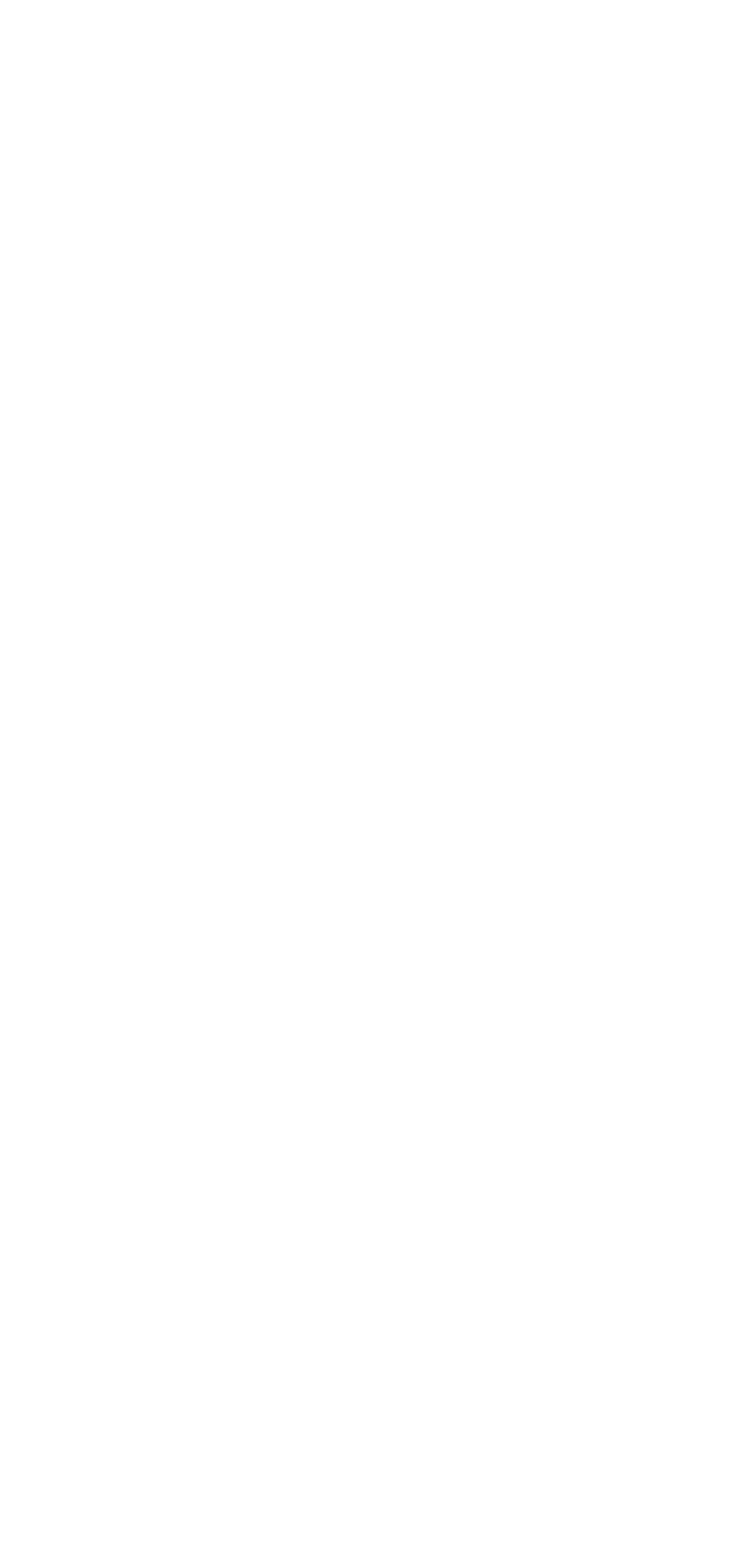
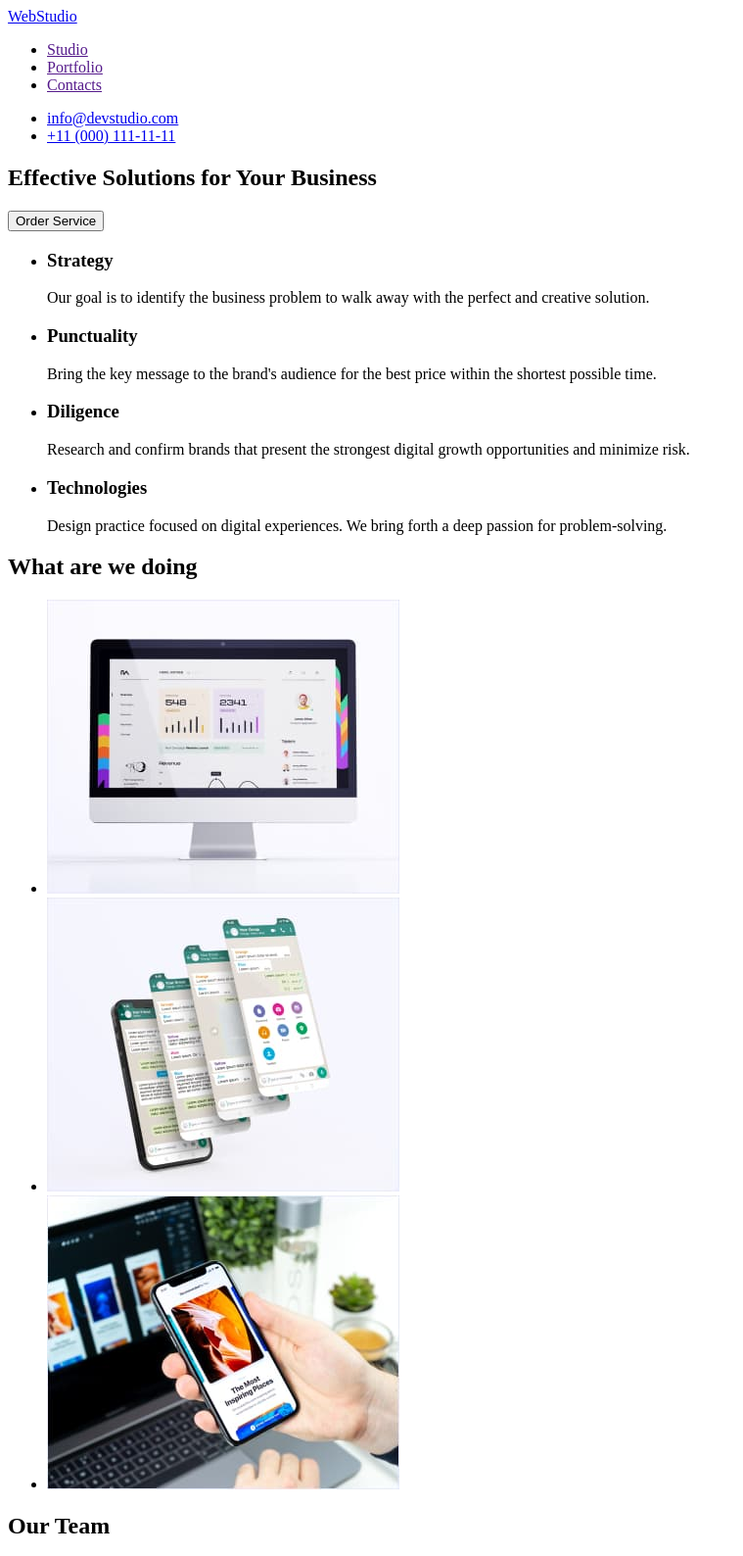
Before and after one commit to Viter78/goit-markup-hw-01, a plain HTML site: page index.html in a window 1280 px wide. Shown: the top 1588 px of the page at 98% size, without its empty margins (0-759 px from the left). Before the commit the page ends 800 px from the top, so only its background shows below. Drawn offline with Linux system fonts and the light colour scheme.

Commit message:
update index.html file

```diff
--- a/index.html
+++ b/index.html
@@ -4,7 +4,152 @@
     <meta charset="UTF-8" />
     <meta http-equiv="X-UA-Compatible" content="IE=edge" />
     <meta name="viewport" content="width=device-width, initial-scale=1.0" />
-    <title>Document</title>
+    <title>WebStudio</title>
   </head>
-  <body></body>
+
+  <body>
+    <header>
+      <nav>
+        <a href="./index.html">WebStudio</a>
+        <ul>
+          <li><a href="">Studio</a></li>
+          <li><a href="">Portfolio</a></li>
+          <li><a href="">Contacts</a></li>
+        </ul>
+      </nav>
+      <adress>
+        <ul>
+          <li>
+            <a href="mailto:info@devstudio.com">info@devstudio.com</a>
+          </li>
+          <li>
+            <a href="tel:+110001111111">+11 (000) 111-11-11</a>
+          </li>
+        </ul>
+      </adress>
+    </header>
+
+    <main>
+      <section>
+        <h1>Effective Solutions for Your Business</h1>
+        <button type="button">Order Service</button>
+      </section>
+      <section>
+        <h2 hidden>features</h2>
+        <ul>
+          <li>
+            <h3>Strategy</h3>
+            <p>
+              Our goal is to identify the business problem to walk away with the
+              perfect and creative solution.
+            </p>
+          </li>
+          <li>
+            <h3>Punctuality</h3>
+            <p>
+              Bring the key message to the brand's audience for the best price
+              within the shortest possible time.
+            </p>
+          </li>
+
+          <li>
+            <h3>Diligence</h3>
+            <p>
+              Research and confirm brands that present the strongest digital
+              growth opportunities and minimize risk.
+            </p>
+          </li>
+          <li>
+            <h3>Technologies</h3>
+            <p>
+              Design practice focused on digital experiences. We bring forth a
+              deep passion for problem-solving.
+            </p>
+          </li>
+        </ul>
+      </section>
+      <section>
+        <h2>What are we doing</h2>
+        <ul>
+          <li>
+            <img
+              src="./images/Rectangle 1.jpg"
+              alt="mac"
+              width="360"
+              heigth="300"
+            />
+          </li>
+          <li>
+            <img
+              src="./images/Rectangle 2.jpg"
+              alt="iphone"
+              width="360"
+              heigth="300"
+            />
+          </li>
+          <li>
+            <img
+              src="./images/Rectangle 3.jpg"
+              alt="notebook-and-phone"
+              width="360"
+              heigth="300"
+            />
+          </li>
+        </ul>
+      </section>
+      <section>
+        <h2>Our Team</h2>
+        <ul>
+          <li>
+            <img
+              src="./images/img1.jpg"
+              alt="mark-guerrero"
+              width="264"
+              heigth="260"
+            />
+            <h3>Mark Guerrero</h3>
+            <p>Product Designer</p>
+          </li>
+          <li>
+            <img
+              src="./images/img2.jpg"
+              alt="tom-ford"
+              width="264"
+              heigth="260"
+            />
+            <h3>Tom Ford</h3>
+            <p>Frontend Developer</p>
+          </li>
+          <li>
+            <img
+              src="./images/img3.jpg"
+              alt="camila-garcia"
+              width="264"
+              heigth="260"
+            />
+            <h3>Camila Garcia</h3>
+            <p>Marketing</p>
+          </li>
+          <li>
+            <img
+              src="./images/img 4.jpg"
+              alt="daniel-wilson"
+              width="264"
+              heigth="260"
+            />
+            <h3>Daniel Wilson</h3>
+            <p>UI Designer</p>
+          </li>
+        </ul>
+      </section>
+    </main>
+
+    <footer>
+      <a href="./index.html">WebStudio </a>
+      <p>
+        Increase the flow of customers and sales for your business with digital
+        marketing & growth solutions.
+      </p>
+    </footer>
+  </body>
 </html>
```
Also changed, not shown: images/img 4.jpg (added), images/img1.jpg (added), images/img2.jpg (added), images/img3.jpg (added), images/rectangle 1.jpg (added), images/rectangle 2.jpg (added), images/rectangle 3.jpg (added).
